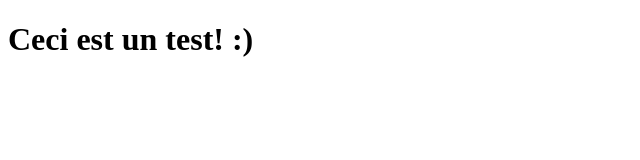
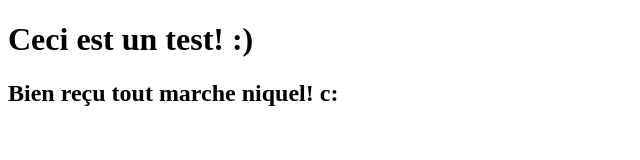
Before and after one commit to GiveMeAPseudo/demo_git, a plain HTML site: page index.html in a window 1280 px wide. Shown: the whole page, without its empty margins (0-640 px from the left). Drawn offline with Linux system fonts and the light colour scheme.

Commit message:
Update de HTML! :)

```diff
--- a/index.html
+++ b/index.html
@@ -6,5 +6,6 @@
   </head>
   <body>
     <h1>Ceci est un test! :)</h1>
+    <h2>Bien reçu tout marche niquel! c:</h2>
   </body>
 </html>
```
